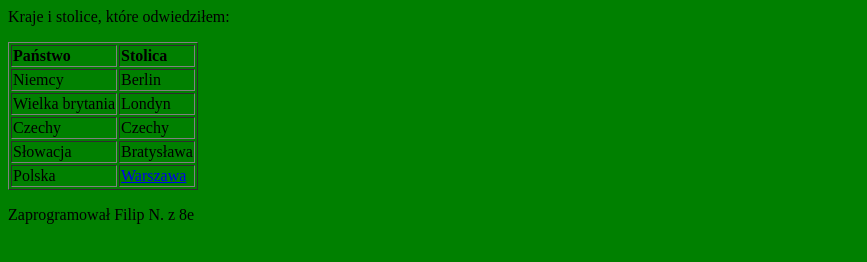
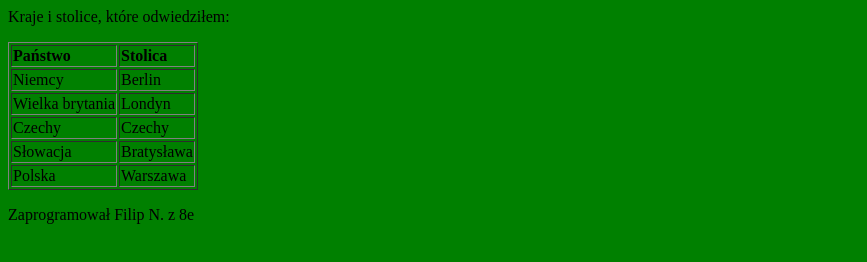
Before and after one commit to podroze-informatyka/podroze-informatyka.github.io, a plain HTML site: page index.html in a window 1280 px wide. Shown: the part 176-438 px from the top of the page, 0-867 px from the left. Drawn offline with Linux system fonts and the light colour scheme.

Commit message:
Update index.html

```diff
--- a/index.html
+++ b/index.html
@@ -43,7 +43,7 @@
       </tr>
       <tr>
         <td>Polska</td>
-        <td><a href="Warszawa.html">Warszawa</a></td>
+        <td>Warszawa</td>
       </tr>
     </table>
 
```
